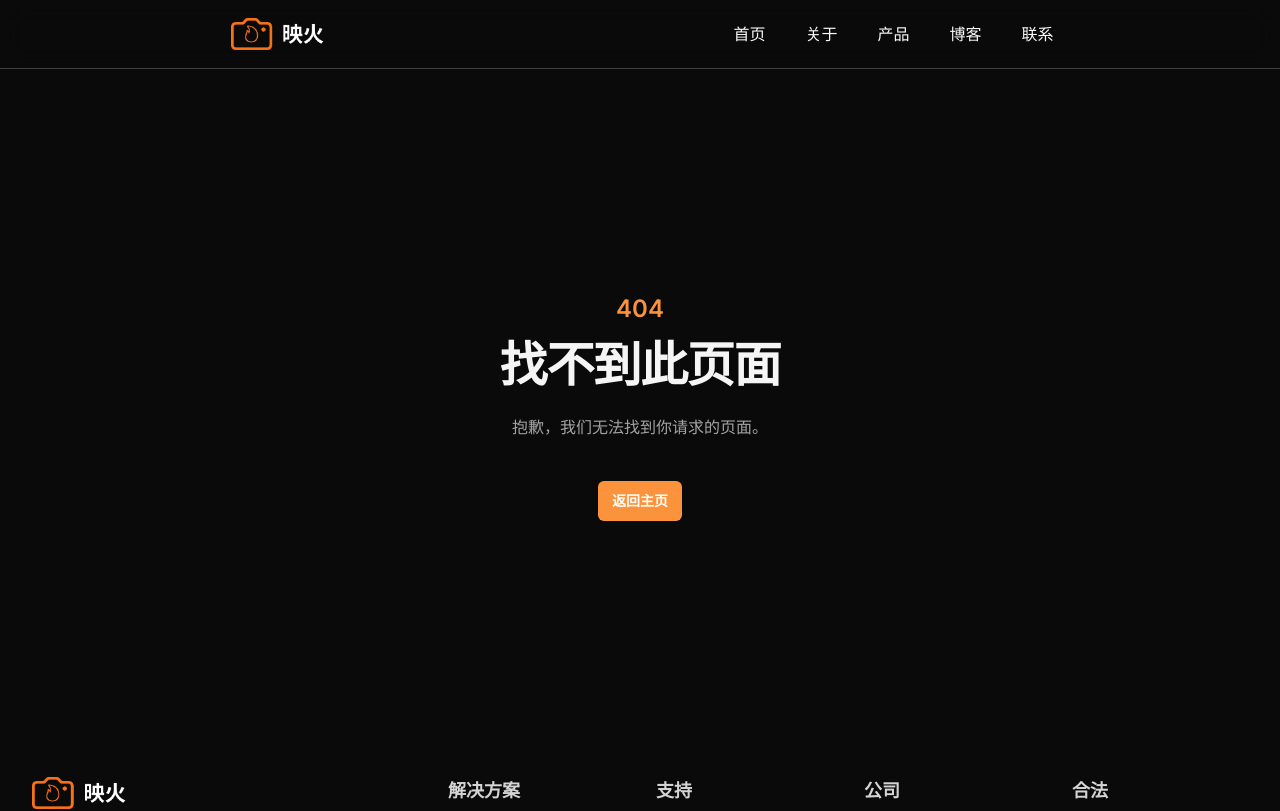
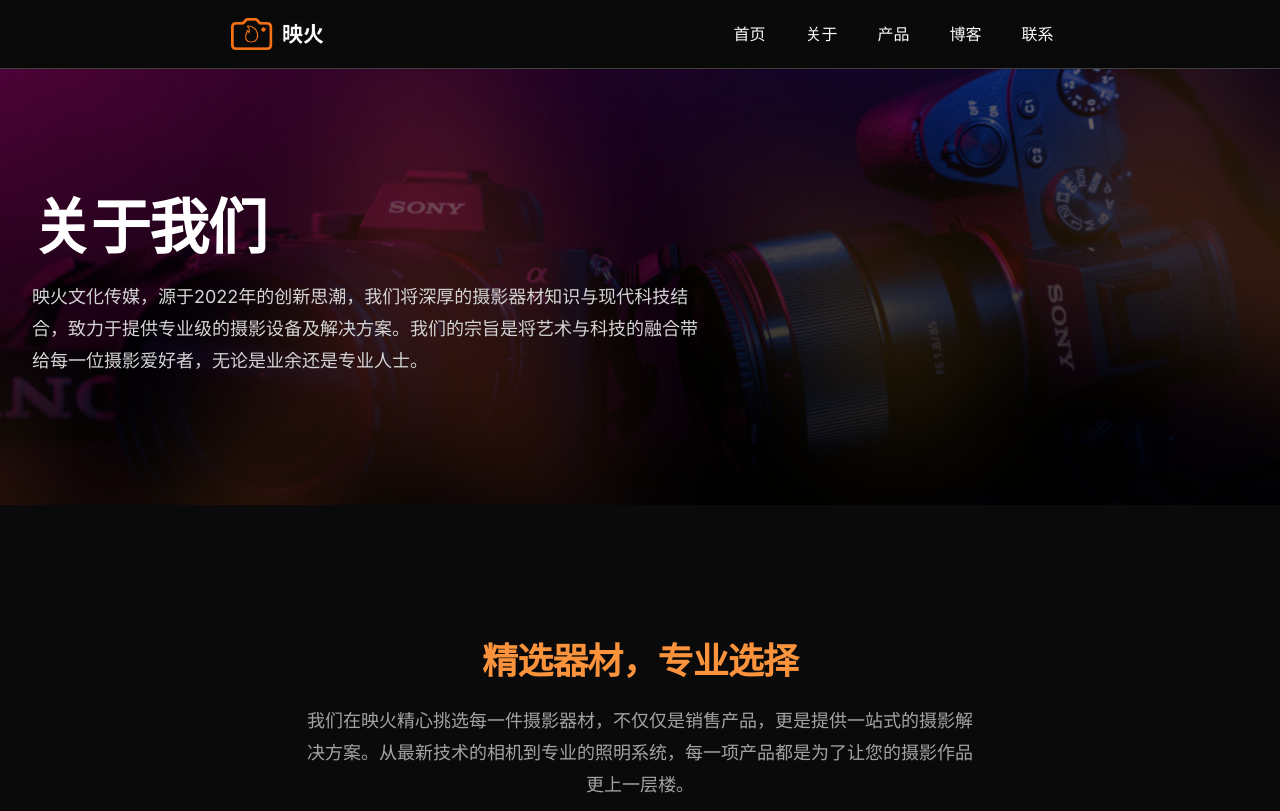
Before and after one commit to dabaz-diebold-dai/yinghuo, a Next.js app: page /about in a window 1280 px wide. Before the commit this address had no page. Shown: the top 811 px of the page. Built offline with nearby package versions, Linux system fonts and the light colour scheme.

Commit message:
Add about page

```diff
--- /dev/null
+++ b/app/about/page.tsx
@@ -0,0 +1,50 @@
+import type { Metadata } from 'next'
+
+import FAQ from '@/components/sections/home/FAQ'
+import Feature from '@/components/sections/home/Feature'
+import Hero from '@/components/sections/home/Hero'
+import Testmonial from '@/components/sections/home/Testimonial'
+import AboutHero from '@/components/sections/about/AboutHero'
+
+export const metadata: Metadata = {
+  title: '关于我们',
+  description: '映火文化传媒，源于2022年的创新思潮，我们将深厚的摄影器材知识与现代科技结合，致力于提供专业级的摄影设备及解决方案。',
+
+  openGraph: {
+    title: '关于我们 - 映火',
+    description: '映火文化传媒，源于2022年的创新思潮，我们将深厚的摄影器材知识与现代科技结合，致力于提供专业级的摄影设备及解决方案。',
+    url: 'https://yinghuo.dabaz.me',
+    siteName: '映火',
+    images: [
+      {
+        url: 'https://yinghuo.dabaz.me/opengraph-image.jpg',
+        width: 1920,
+        height: 1280,
+        alt: '映火文化传媒，源于2022年的创新思潮，我们将深厚的摄影器材知识与现代科技结合，致力于提供专业级的摄影设备及解决方案。',
+      },
+    ],
+    locale: 'en_US',
+    type: 'website',
+  },
+  twitter: {
+    card: 'summary_large_image',
+    title: '关于我们 - 映火',
+    description: '映火文化传媒，源于2022年的创新思潮，我们将深厚的摄影器材知识与现代科技结合，致力于提供专业级的摄影设备及解决方案。',
+    creator: '@dabaz_official',
+    images: {
+      url: 'https://yinghuo.dabaz.me/twitter-image.jpg',
+      alt: '映火文化传媒，源于2022年的创新思潮，我们将深厚的摄影器材知识与现代科技结合，致力于提供专业级的摄影设备及解决方案。',
+    },
+  },
+}
+
+export default function About() {
+  return (
+    <main className="flex min-h-screen flex-col justify-between">
+      <AboutHero />
+      <Feature />
+      <Testmonial />
+      <FAQ />
+    </main>
+  )
+}
--- a/app/layout.tsx
+++ b/app/layout.tsx
@@ -10,17 +10,13 @@ export const metadata: Metadata = {
   metadataBase: new URL('https://yinghuo.dabaz.me'),
   title: {
     default: '映火',
-    template: '%s | 映火'
+    template: '%s - 映火'
   },
-  description: '与映火一同开启您的专业摄影之旅',
-
-  alternates: {
-    canonical: '/',
-  },
+  description: '与映火一同开启您的专业摄影之旅。',
 
   openGraph: {
     title: '映火',
-    description: '与映火一同开启您的专业摄影之旅',
+    description: '与映火一同开启您的专业摄影之旅。',
     url: 'https://yinghuo.dabaz.me',
     siteName: '映火',
     images: [
@@ -28,7 +24,7 @@ export const metadata: Metadata = {
         url: 'https://yinghuo.dabaz.me/opengraph-image.jpg',
         width: 1920,
         height: 1280,
-        alt: '与映火一同开启您的专业摄影之旅',
+        alt: '与映火一同开启您的专业摄影之旅。',
       },
     ],
     locale: 'en_US',
@@ -57,12 +53,12 @@ export const metadata: Metadata = {
 
   twitter: {
     card: 'summary_large_image',
-    title: 'DabAZ',
-    description: '与映火一同开启您的专业摄影之旅',
+    title: '映火',
+    description: '与映火一同开启您的专业摄影之旅。',
     creator: '@dabaz_official',
     images: {
       url: 'https://yinghuo.dabaz.me/twitter-image.jpg',
-      alt: '与映火一同开启您的专业摄影之旅',
+      alt: '与映火一同开启您的专业摄影之旅。',
     },
   },
 }
--- a/app/page.tsx
+++ b/app/page.tsx
@@ -2,7 +2,6 @@ import FAQ from '@/components/sections/home/FAQ'
 import Feature from '@/components/sections/home/Feature'
 import Hero from '@/components/sections/home/Hero'
 import Testmonial from '@/components/sections/home/Testimonial'
-import Image from 'next/image'
 
 export default function Home() {
   return (
--- a/components/CMS.tsx
+++ b/components/CMS.tsx
@@ -174,10 +174,3 @@ export function Dribbble() {
     </svg>
   )
 }
-
-export const stats = [
-  { name: 'Offices worldwide', value: '12' },
-  { name: 'Full-time colleagues', value: '300+' },
-  { name: 'Hours per week', value: '40' },
-  { name: 'Paid time off', value: 'Unlimited' },
-]
--- /dev/null
+++ b/components/sections/about/AboutHero.tsx
@@ -0,0 +1,46 @@
+export default function AboutHero() {
+  return (
+    <div className="relative isolate overflow-hidden bg-neutral-900 py-24 sm:py-32">
+      <div className="absolute inset-0 -z-50 overflow-hidden">
+        <img
+          src="/images/about-bg.webp"
+          alt=""
+          className="absolute inset-0 -z-10 h-full w-full object-cover object-right md:object-center"
+        />
+        <div className="absolute inset-0 bg-gradient-to-b from-neutral-500 to-neutral-950 mix-blend-multiply" />
+      </div>
+      <div
+        className="hidden sm:absolute sm:-top-10 sm:right-1/2 sm:-z-10 sm:mr-10 sm:block sm:transform-gpu sm:blur-3xl"
+        aria-hidden="true"
+      >
+        <div
+          className="aspect-[1097/845] w-[68.5625rem] bg-gradient-to-tr from-yellow-500 to-red-500 opacity-20"
+          style={{
+            clipPath:
+              'polygon(74.1% 44.1%, 100% 61.6%, 97.5% 26.9%, 85.5% 0.1%, 80.7% 2%, 72.5% 32.5%, 60.2% 62.4%, 52.4% 68.1%, 47.5% 58.3%, 45.2% 34.5%, 27.5% 76.7%, 0.1% 64.9%, 17.9% 100%, 27.6% 76.8%, 76.1% 97.7%, 74.1% 44.1%)',
+          }}
+        />
+      </div>
+      <div
+        className="absolute -top-52 left-1/2 -z-10 -translate-x-1/2 transform-gpu blur-3xl sm:top-[-28rem] sm:ml-16 sm:translate-x-0 sm:transform-gpu"
+        aria-hidden="true"
+      >
+        <div
+          className="aspect-[1097/845] w-[68.5625rem] bg-gradient-to-tr from-yellow-500 to-red-500 opacity-20"
+          style={{
+            clipPath:
+              'polygon(74.1% 44.1%, 100% 61.6%, 97.5% 26.9%, 85.5% 0.1%, 80.7% 2%, 72.5% 32.5%, 60.2% 62.4%, 52.4% 68.1%, 47.5% 58.3%, 45.2% 34.5%, 27.5% 76.7%, 0.1% 64.9%, 17.9% 100%, 27.6% 76.8%, 76.1% 97.7%, 74.1% 44.1%)',
+          }}
+        />
+      </div>
+      <div className="mx-auto max-w-7xl px-6 lg:px-8">
+        <div className="mx-auto max-w-2xl lg:mx-0">
+          <h2 className="text-4xl font-bold tracking-tight text-white sm:text-6xl">关于我们</h2>
+          <p className="mt-6 text-lg leading-8 text-neutral-300">
+            映火文化传媒，源于2022年的创新思潮，我们将深厚的摄影器材知识与现代科技结合，致力于提供专业级的摄影设备及解决方案。我们的宗旨是将艺术与科技的融合带给每一位摄影爱好者，无论是业余还是专业人士。
+          </p>
+        </div>
+      </div>
+    </div>
+  )
+}
```
Also changed, not shown: public/images/about-bg.webp (added).
